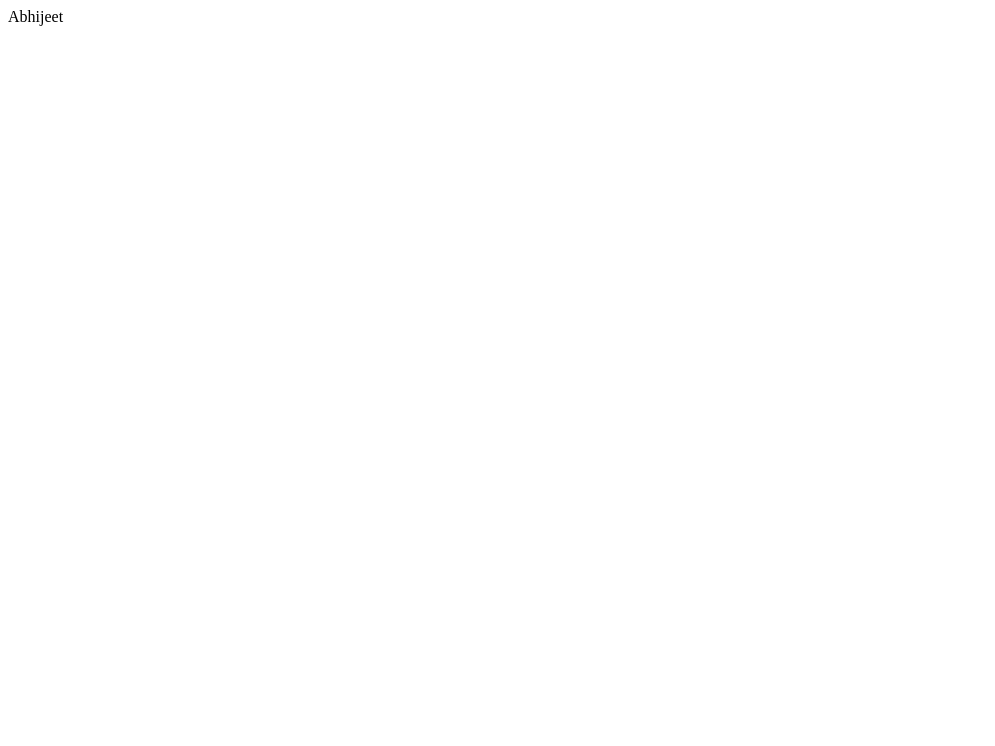
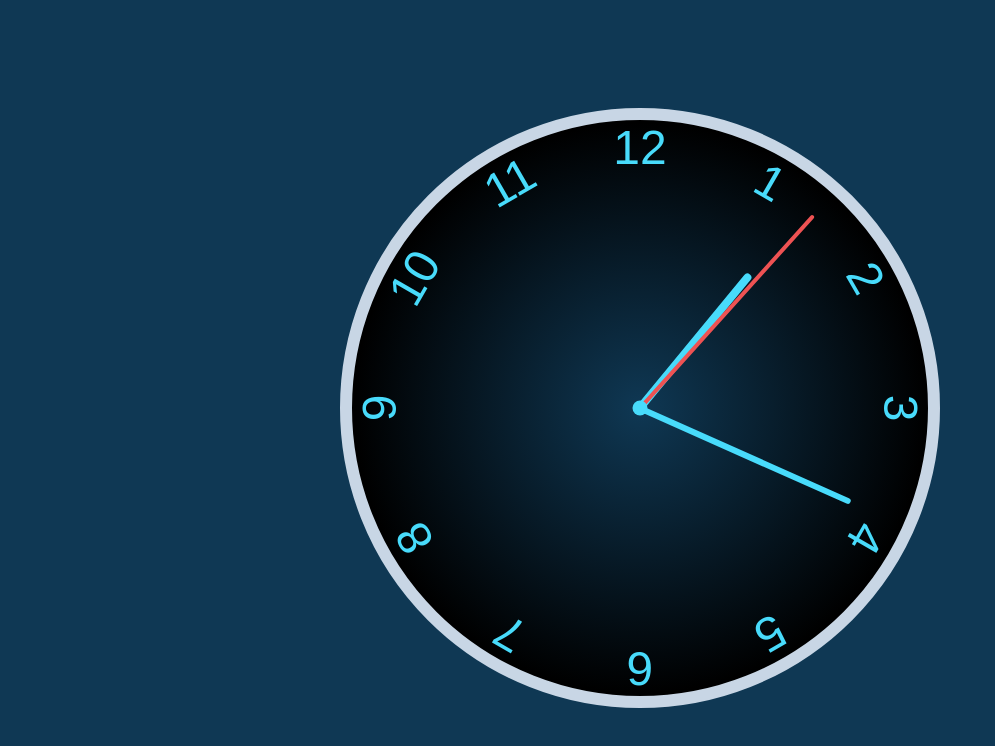
Before and after one commit to ShineMountain/shinemountain.github.io, a plain HTML site: page index.html in a window 1280 px wide. Shown: the whole page, without its empty margins (0-995 px from the left). Drawn offline with Linux system fonts and the light colour scheme.

Commit message:
Add files via upload

```diff
--- a/index.html
+++ b/index.html
@@ -1,8 +1,31 @@
+<!DOCTYPE html>
 <html lang="en">
-<head>
-
-</head>
-<body>
-Abhijeet
-</body>
+  <head>
+    <meta charset="UTF-8" />
+    <meta name="viewport" />
+    <meta http-equiv="X-UA-Compatible" content="IE=edge" />
+    <link rel="stylesheet" href="style.css" />
+    <script src="script.js" defer></script>
+    <link rel="icon" href="favicon.ico" />
+    <title>ساعت آنلاین Online Watch</title>
+  </head>
+  <body>
+    <div class="clock">
+      <div class="hand hour" data-hour-hand></div>
+      <div class="hand min" data-min-hand></div>
+      <div class="hand sec" data-sec-hand></div>
+      <div class="num num1">1</div>
+      <div class="num num2">2</div>
+      <div class="num num3">3</div>
+      <div class="num num4">4</div>
+      <div class="num num5">5</div>
+      <div class="num num6">6</div>
+      <div class="num num7">7</div>
+      <div class="num num8">8</div>
+      <div class="num num9">9</div>
+      <div class="num num10">10</div>
+      <div class="num num11">11</div>
+      <div class="num num12">12</div>
+    </div>
+  </body>
 </html>
--- a/script.js
+++ b/script.js
@@ -1,31 +1,21 @@
-function currentTime() {
-    let date = new Date();
-    let mmm = date.toLocaleString('default', { month: 'short' });
-    let yyy = date.getFullYear();
-    let ddd = date.getDate();
-    let hh = date.getHours();
-    let mm = date.getMinutes();
-    let ss = date.getUTCSeconds();
-    let session = "AM";
+setInterval(setClock, 1000);
 
-    if(hh == 0){
-        hh = 12;
-    }
-    if(hh > 12){
-        hh = hh - 12;
-        session = "PM";
-     }
+const hourHands = document.querySelector("[data-hour-hand]");
+const minHands = document.querySelector("[data-min-hand]");
+const secHands = document.querySelector("[data-sec-hand]");
 
-    hh = (hh < 10) ? "0" + hh : hh;
-    mm = (mm < 10) ? "0" + mm : mm;
-    ss = (ss < 10) ? "0" + ss : ss;
+function setClock() {
+  const currentDate = new Date();
+  const secRatio = currentDate.getSeconds() / 60;
+  const minRatio = currentDate.getMinutes() / 60;
+  const hourRatio = (currentDate.getHours() + minRatio) / 12;
+  setRotation(secHands, secRatio);
+  setRotation(minHands, minRatio);
+  setRotation(hourHands, hourRatio);
+}
 
-    let time = hh + ":" + mm + ":" + ss + " " + session;
-    let mdy = mmm + ", " + ddd + ", " + yyy
-    document.getElementById("mmddyy").innerText = mdy;
-    document.getElementById("clock").innerText = time;
+function setRotation(element, rotationRatio) {
+  element.style.setProperty("--rotation", rotationRatio * 360);
+}
 
-    let t = setTimeout(function(){ currentTime() }, 1000);
-}
-// https://ip-geolocation.whoisxmlapi.com/api/v1?apiKey=at_qDpaX67IqAO5dubsJAjVm65TVccCt&ipAddress=8.8.8.8
-currentTime()
+setClock();
--- a/style.css
+++ b/style.css
@@ -1,111 +1,121 @@
-@import url('https://fonts.googleapis.com/css2?family=Azeret+Mono:wght@100&display=swap');
-*{
-    margin: 0;
-    padding: 0;
-    overflow: hidden;
+* {
+  box-sizing: border-box;
+  font-family: Arial, sans-serif;
 }
-*::selection{
-    background: white;
-    color: black;
-    text-shadow: 0 0 15px black;
-    border-radius: 10%;
+
+body {
+  background-color: #0f3854;
+  color: #48dbfb;
+  display: flex;
+  justify-content: center;
+  align-items: center;
+  min-height: 100vh;
+  overflow: hidden;
 }
-.hero{
-    width: 100%;
-    height: 100vh;
-    align-items: center;
-    text-align: center;
-    justify-content: center;
-    display: flex;
-    flex-direction: column;
-    background: radial-gradient( #202020 , #161616);
+
+.clock {
+  width: 600px;
+  height: 600px;
+  background-color: #341f97;
+  background: radial-gradient(ellipse at center, #0f3854 0%, #000000 70%);
+  border-radius: 50%;
+  border: 12px solid #c8d6e5;
+  position: relative;
 }
-#time{
-    color: white;
-    font-family: 'Roboto Mono';
-    letter-spacing: .5vw;
-    padding-bottom: 35px;
-    border-bottom: 2px solid white;
+
+.clock .num {
+  --rotation: 0;
+  position: absolute;
+  width: 100%;
+  height: 100%;
+  text-align: center;
+  font-size: 3rem;
+  transform: rotate(var(--rotation));
 }
-#mmddyy{
-    font-size: 1.8rem;
-    font-family: "Roboto Mono";
-    color: white;
-    padding: 40px;
+
+.clock .num1 {
+  --rotation: 30deg;
 }
-#clock{
-    font-size: 10vw;
-    font-weight: lighter;
-    font-family: "Azeret Mono";
-    word-spacing: 10px;
-    padding-bottom: 100px;
-    color: white;
-    padding-left: 40px;
-    padding-right: 40px;
-    text-shadow: 0 0 15px white;
+
+.clock .num2 {
+  --rotation: 60deg;
 }
-#made{
-    position: absolute;
-    right: 2.5%;
-    bottom: 2.5%;
-    font-size:1vw;
-    font-family: 'Roboto Mono', monospace;
-    font-weight: 900;
-    color: white;
-    background: transparent;
-    padding: 10px;
-    padding-bottom: 15px;
-    border-top-left-radius: 10px;
-    border-bottom-left-radius: 10px;
-    border-top-right-radius: 10px;
-    border:2px solid white;
+
+.clock .num3 {
+  --rotation: 90deg;
 }
-#madeby{
-    position: absolute;
-    left: 2.5%;
-    bottom: 12.5%;
-    font-size:1vw;
-    font-family: 'Roboto Mono', monospace;
-    font-weight: 900;
-    color: white;
 
-    background: transparent;
-    padding: 10px;
-    padding-bottom: 15px;
-    border-top-left-radius: 10px;
-    border-bottom-right-radius: 10px;
-    border-top-right-radius: 10px;
-    border:2px solid white;
+.clock .num4 {
+  --rotation: 120deg;
 }
-#madeby a{
-    font-family: 'Roboto Mono', monospace;
-    color: white;
 
-    text-decoration: none;
-    border-bottom: 1px solid white;
+.clock .num5 {
+  --rotation: 150deg;
 }
-@media (max-width:992px){
-    #made, #madeby{
-        font-size: 1.5vw;
-    }
-    #mmddyy{
-        padding: 0px;
-    }
+
+.clock .num6 {
+  --rotation: 180deg;
 }
-@media (max-width:750px){
-    #made, #madeby{
-        font-size: 2vw;
-    }
-    #clock{
-        font-size: 12.2vw;
-    }
+
+.clock .num7 {
+  --rotation: 210deg;
 }
-@media (max-width:500px){
-    #made, #madeby{
-        font-size: 3vw;
-    }
-    #clock{
-        white-space: nowrap;
-        padding-bottom: 15px;
-    }
+
+.clock .num8 {
+  --rotation: 240deg;
 }
+
+.clock .num9 {
+  --rotation: 270deg;
+}
+
+.clock .num10 {
+  --rotation: 300deg;
+}
+
+.clock .num11 {
+  --rotation: 330deg;
+}
+
+.clock .hand {
+  --rotation: 0;
+  position: absolute;
+  bottom: 50%;
+  left: 50%;
+  border-top-left-radius: 10px;
+  border-top-right-radius: 10px;
+  transform-origin: bottom;
+  z-index: 10;
+  transform: translate(-50%) rotate(calc(var(--rotation) * 1deg));
+}
+
+.clock .hand.hour {
+  background-color: #48dbfb;
+  width: 8px;
+  height: 30%;
+}
+
+.clock .hand.min {
+  background-color: #48dbfb;
+  width: 6px;
+  height: 40%;
+}
+
+.clock .hand.sec {
+  background-color: #ee5253;
+  width: 4px;
+  height: 45%;
+}
+
+.clock::after {
+  content: "";
+  position: absolute;
+  background-color: #48dbfb;
+  z-index: 11;
+  width: 15px;
+  height: 15px;
+  top: 50%;
+  left: 50%;
+  transform: translate(-50%, -50%);
+  border-radius: 50%;
+}
```
Also changed, not shown: favicon.ico (added), 2 other files.
